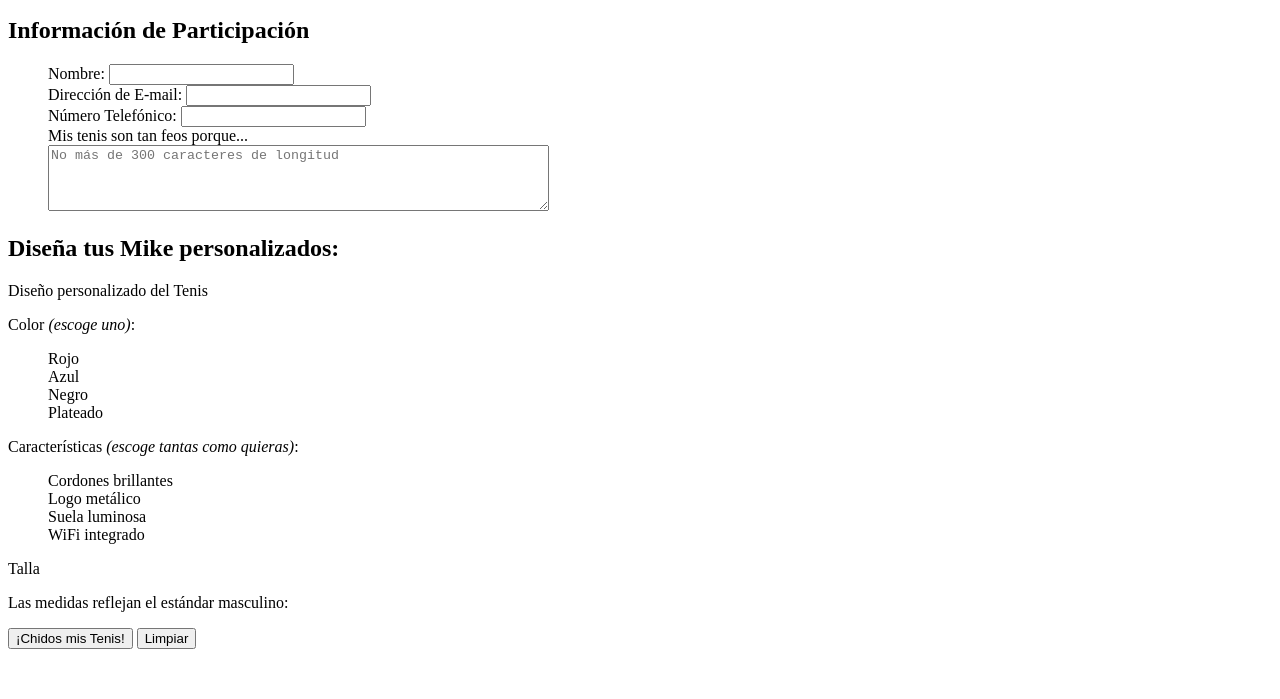
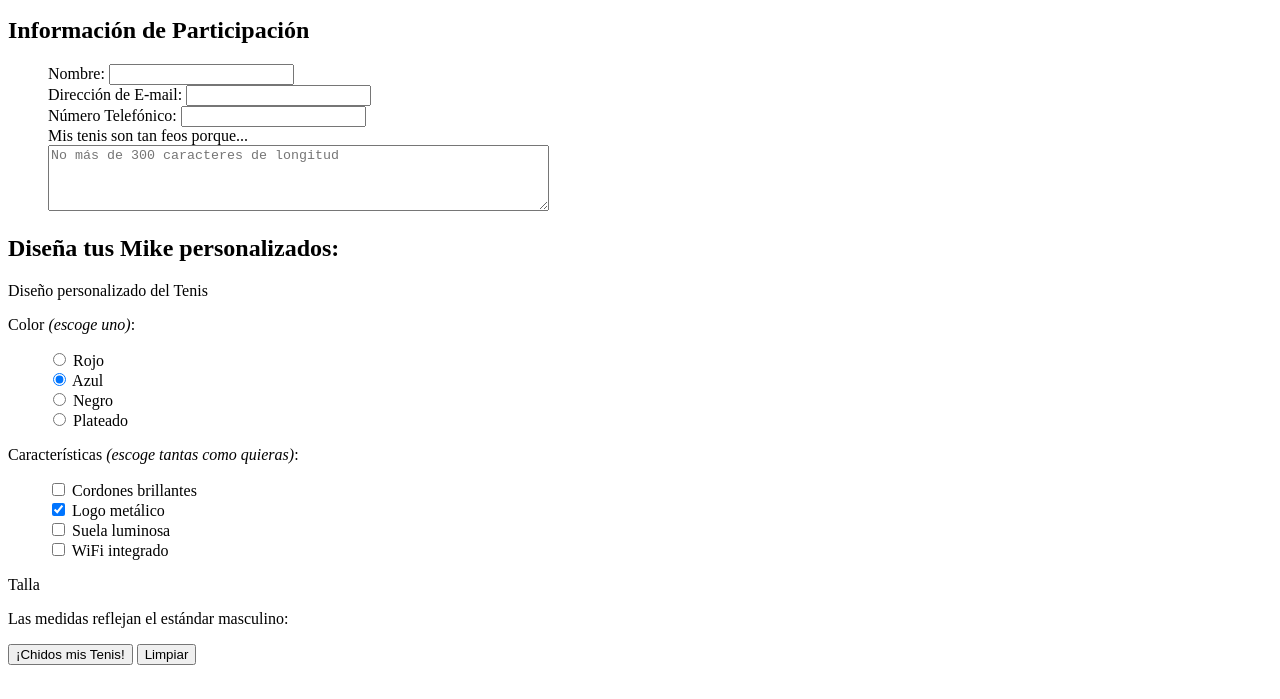
Before and after one commit to ivannssE/hweb, a plain HTML site: page practicas/p09/p09-forumario_concurso/formulario.html in a window 1280 px wide. Shown: the part 101-800 px from the top of the page. Drawn offline with Linux system fonts and the light colour scheme.

Commit message:
Ejercicio 2: Botones radio para color y checkboxes para caracteristicas

```diff
--- a/practicas/p09/p09-forumario_concurso/formulario.html
+++ b/practicas/p09/p09-forumario_concurso/formulario.html
@@ -33,18 +33,18 @@
 
     <p>Color <em>(escoge uno)</em>:</p>
     <ul>
-      <li>Rojo</li>
-      <li>Azul</li>
-      <li>Negro</li>
-      <li>Plateado</li>
+      <li><input type="radio" name="color" value="red"> Rojo</li>
+      <li><input type="radio" name="color" value="blue" checked> Azul</li>
+      <li><input type="radio" name="color" value="black"> Negro</li>
+      <li><input type="radio" name="color" value="silver"> Plateado</li>
     </ul>
 
     <p>Características <em>(escoge tantas como quieras)</em>:</p>
     <ul>
-      <li>Cordones brillantes</li>
-      <li>Logo metálico</li>
-      <li>Suela luminosa</li>
-      <li>WiFi integrado</li>
+      <li><input type="checkbox" name="features[]" value="laces"> Cordones brillantes</li>
+      <li><input type="checkbox" name="features[]" value="logo" checked> Logo metálico</li>
+      <li><input type="checkbox" name="features[]" value="heels"> Suela luminosa</li>
+      <li><input type="checkbox" name="features[]" value="mp3"> WiFi integrado</li>
     </ul>
 
     <p>Talla</p>
```
